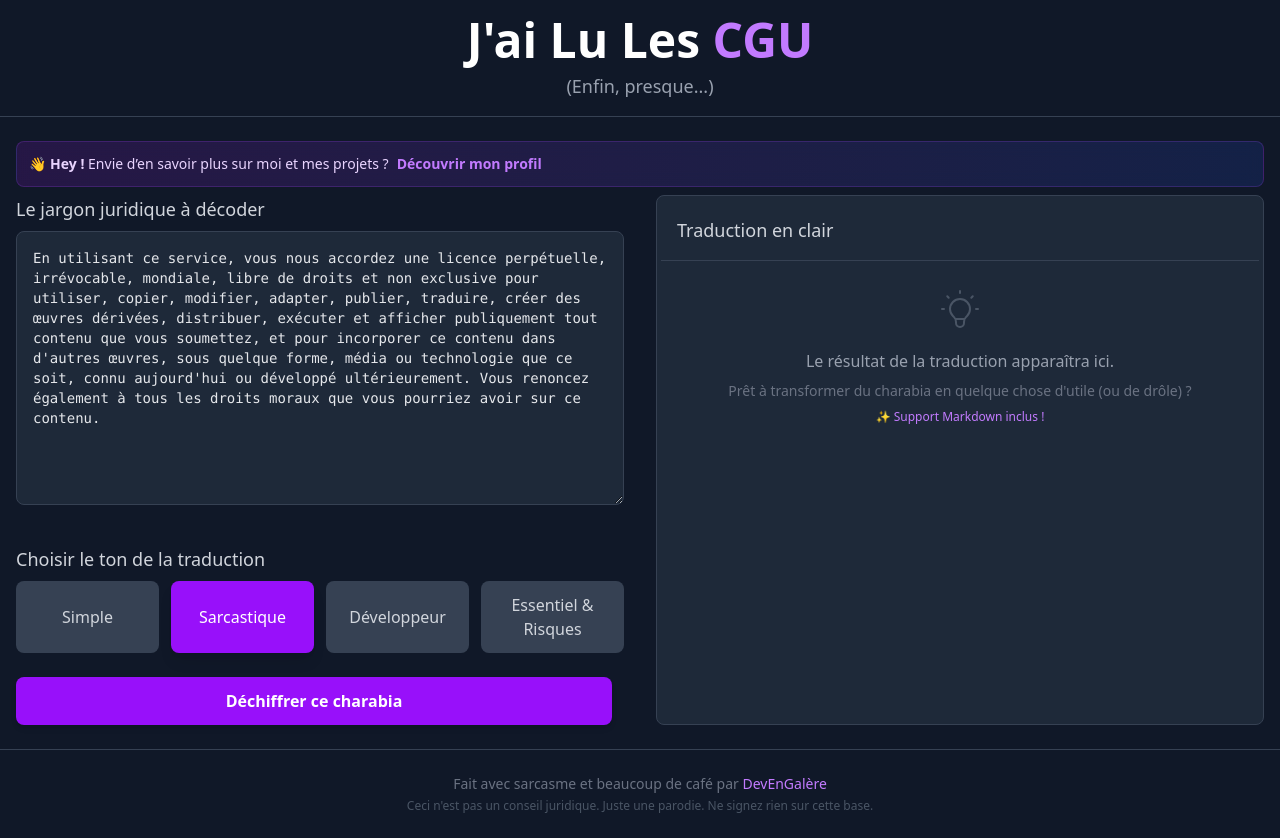
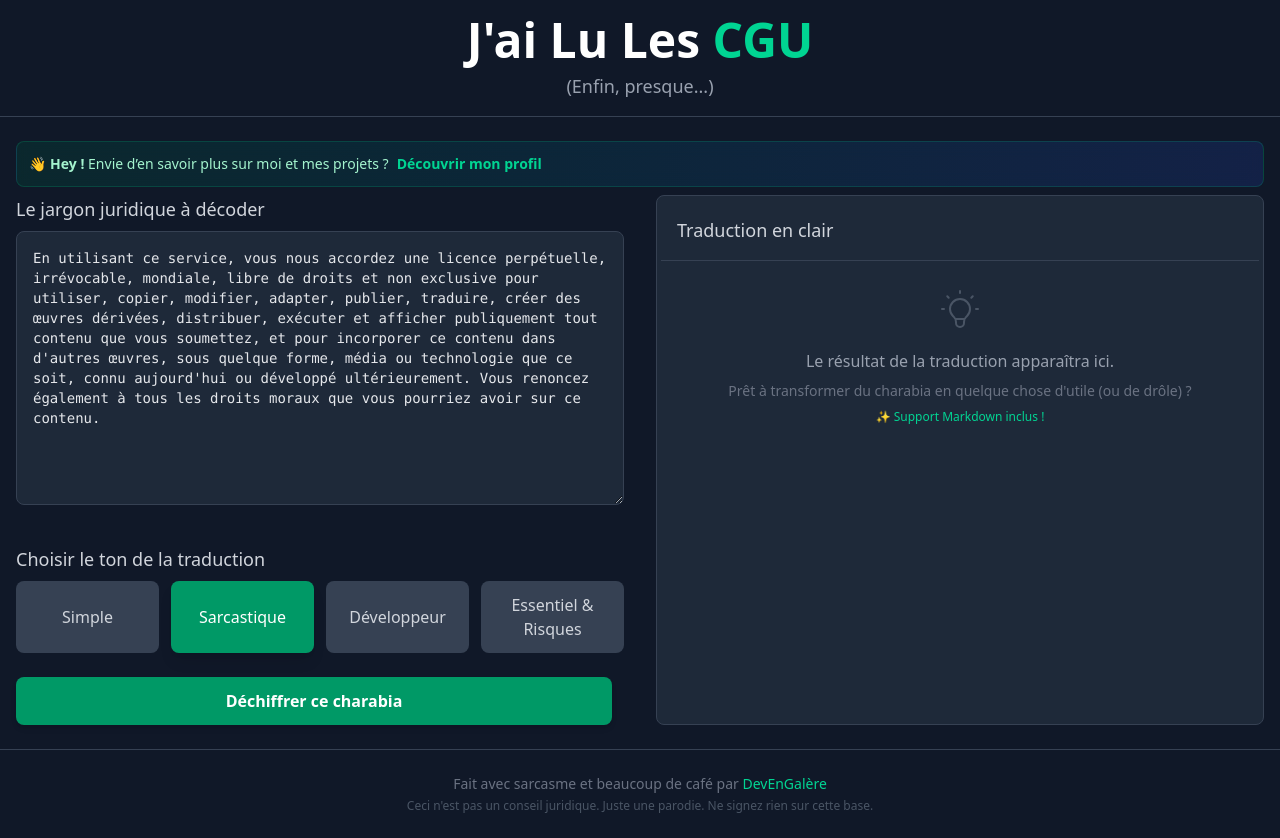
Before and after one commit to kevine-developer/terms--decoded, a React (Vite) app: page / in a window 1280 px wide. Built offline with nearby package versions, Linux system fonts and the light colour scheme; no server answers.

Commit message:
Refactor color scheme to use emerald shades across components

```diff
--- a/src/App.tsx
+++ b/src/App.tsx
@@ -15,11 +15,6 @@ import { ERROR_MESSAGES } from "./constants/errorMessage";
 import { LOADING_MESSAGES } from "./constants/loadingMessage";
 import type { AppState } from "./types/appstate.interface";
 import Cta from "./components/Cta";
-
-
-
-
-
 
 function App() {
   // State consolidé pour une meilleure gestion
@@ -197,7 +192,7 @@ function App() {
 
       <main className="flex-grow container mx-auto px-4 py-6 ">
         {/* CTA en haut */}
-      <Cta link="https://kevine-dev.link/"  title="Découvrir mon profil"/>
+        <Cta link="https://kevine-dev.link/" title="Découvrir mon profil" />
 
         <div className="flex flex-col lg:flex-row gap-8 t">
           {/* Colonne gauche - Input */}
@@ -245,7 +240,7 @@ function App() {
             {state.error && state.retryCount < 3 && (
               <button
                 onClick={() => handleReformulateInternal(state.retryCount)}
-                className="text-sm text-purple-400 hover:text-purple-300 transition-colors"
+                className="text-sm text-emerald-400 hover:text-emerald-300 transition-colors"
               >
                 Réessayer ({3 - state.retryCount} tentatives restantes)
               </button>
--- a/src/NotFound.tsx
+++ b/src/NotFound.tsx
@@ -14,10 +14,10 @@ export default function NotFound() {
   }, []);
 
   return (
-    <div className="min-h-screen bg-gradient-to-br from-gray-900 via-purple-900 to-violet-900 flex items-center justify-center relative overflow-hidden">
+    <div className="min-h-screen bg-gradient-to-br from-gray-900 via-emerald-900 to-violet-900 flex items-center justify-center relative overflow-hidden">
       {/* Animated background elements */}
       <div className="absolute inset-0 overflow-hidden">
-        <div className="absolute -top-40 -right-40 w-80 h-80 bg-purple-500 rounded-full mix-blend-multiply filter blur-xl opacity-20 animate-pulse"></div>
+        <div className="absolute -top-40 -right-40 w-80 h-80 bg-emerald-500 rounded-full mix-blend-multiply filter blur-xl opacity-20 animate-pulse"></div>
         <div className="absolute -bottom-40 -left-40 w-80 h-80 bg-blue-500 rounded-full mix-blend-multiply filter blur-xl opacity-20 animate-pulse animation-delay-2000"></div>
         <div className="absolute top-1/2 left-1/2 transform -translate-x-1/2 -translate-y-1/2 w-60 h-60 bg-pink-500 rounded-full mix-blend-multiply filter blur-xl opacity-20 animate-pulse animation-delay-4000"></div>
       </div>
@@ -41,7 +41,7 @@ export default function NotFound() {
         {/* Glitchy 404 */}
         <div className="relative mb-8">
           <h1
-            className={`text-8xl md:text-9xl font-black text-transparent bg-clip-text bg-gradient-to-r from-cyan-400 via-purple-400 to-pink-400 mb-4 transition-all duration-200 ${
+            className={`text-8xl md:text-9xl font-black text-transparent bg-clip-text bg-gradient-to-r from-cyan-400 via-emerald-400 to-pink-400 mb-4 transition-all duration-200 ${
               glitchActive ? "animate-pulse filter blur-sm" : ""
             }`}
             style={{
@@ -57,7 +57,7 @@ export default function NotFound() {
           {[...Array(6)].map((_, i) => (
             <div
               key={i}
-              className="absolute w-2 h-2 bg-purple-400 rounded-full animate-ping opacity-60"
+              className="absolute w-2 h-2 bg-emerald-400 rounded-full animate-ping opacity-60"
               style={{
                 top: `${20 + Math.random() * 60}%`,
                 left: `${10 + Math.random() * 80}%`,
@@ -77,7 +77,7 @@ export default function NotFound() {
             Comme quand tu oublies un point-virgule et que ton code plante...
             Cette page a disparu dans les méandres du serveur !
             <br />
-            <span className="text-purple-300 font-medium">
+            <span className="text-emerald-300 font-medium">
               Nos avocats-robots débuggent la situation
             </span>
           </p>
@@ -86,12 +86,12 @@ export default function NotFound() {
         <div className="flex flex-col sm:flex-row gap-4 justify-center items-center">
           <Link
             to="/"
-            className="group relative px-8 py-4 bg-gradient-to-r from-purple-600 to-blue-600 text-white font-semibold rounded-xl shadow-lg hover:shadow-purple-500/25 transition-all duration-300 hover:scale-105 focus:outline-none focus:ring-2 focus:ring-purple-500 focus:ring-offset-2 focus:ring-offset-gray-900"
+            className="group relative px-8 py-4 bg-gradient-to-r from-emerald-600 to-blue-600 text-white font-semibold rounded-xl shadow-lg hover:shadow-emerald-500/25 transition-all duration-300 hover:scale-105 focus:outline-none focus:ring-2 focus:ring-emerald-500 focus:ring-offset-2 focus:ring-offset-gray-900"
           >
             <span className="relative z-10 flex items-center gap-2">
               git checkout main
             </span>
-            <div className="absolute inset-0 bg-gradient-to-r from-purple-600 to-blue-600 rounded-xl blur opacity-0 group-hover:opacity-50 transition-opacity duration-300"></div>
+            <div className="absolute inset-0 bg-gradient-to-r from-emerald-600 to-blue-600 rounded-xl blur opacity-0 group-hover:opacity-50 transition-opacity duration-300"></div>
           </Link>
 
           <button
@@ -110,7 +110,7 @@ export default function NotFound() {
             💡 <strong>DevEnGalère du jour :</strong> Quand tu cherches une page
             qui existe pas, c'est comme debugger un code qui marche chez moi™
             mais pas en prod...
-            <span className="text-purple-300">C'est un classic ! 😂</span>
+            <span className="text-emerald-300">C'est un classic ! 😂</span>
           </p>
         </div>
       </div>
--- a/src/components/ActionButton.tsx
+++ b/src/components/ActionButton.tsx
@@ -1,21 +1,24 @@
-
 interface ActionButtonProps {
   onClick: () => void;
   disabled?: boolean;
   children: React.ReactNode;
 }
 
-function ActionButton ( { onClick, disabled = false, children }: ActionButtonProps ) {
+function ActionButton({
+  onClick,
+  disabled = false,
+  children,
+}: ActionButtonProps) {
   return (
     <button
       type="button"
       onClick={onClick}
       disabled={disabled}
-      className="w-full bg-purple-600 hover:bg-purple-700 text-white font-bold py-3 px-4 rounded-lg shadow-md  transition-all duration-200 focus:outline-none focus:ring-2 focus:ring-offset-2 focus:ring-offset-gray-900 focus:ring-indigo-500 disabled:bg-gray-500 disabled:cursor-not-allowed cursor-pointer disabled:shadow-none"
+      className="w-full bg-emerald-600 hover:bg-emerald-700 text-white font-bold py-3 px-4 rounded-lg shadow-md  transition-all duration-200 focus:outline-none focus:ring-2 focus:ring-offset-2 focus:ring-offset-gray-900 focus:ring-indigo-500 disabled:bg-gray-500 disabled:cursor-not-allowed cursor-pointer disabled:shadow-none"
     >
       {children}
     </button>
-  )
+  );
 }
 
-export default ActionButton
+export default ActionButton;
--- a/src/components/Cta.tsx
+++ b/src/components/Cta.tsx
@@ -5,8 +5,8 @@ interface ctaProps {
 
 function Cta({ link, title }: ctaProps) {
   return (
-    <div className="mb-2 p-3 bg-gradient-to-r from-purple-900/30 to-blue-900/30 border border-purple-500/20 rounded-lg backdrop-blur-sm">
-      <p className="text-sm  text-purple-200 flex  flex-col md:flex-row items-center text-center gap-2">
+    <div className="mb-2 p-3 bg-gradient-to-r from-emerald-900/30 to-blue-900/30 border border-emerald-500/20 rounded-lg backdrop-blur-sm">
+      <p className="text-sm  text-emerald-200 flex  flex-col md:flex-row items-center text-center gap-2">
         <span>
           👋 <strong>Hey&nbsp;!</strong> Envie d’en savoir plus sur moi et mes
           projets&nbsp;?
@@ -15,7 +15,7 @@ function Cta({ link, title }: ctaProps) {
           href={link}
           target="_blank"
           rel="noopener noreferrer"
-          className="font-semibold text-purple-400"
+          className="font-semibold text-emerald-400"
           aria-label="Découvrir mon profil, s'ouvre dans un nouvel onglet"
         >
           {title}
--- a/src/components/Footer.tsx
+++ b/src/components/Footer.tsx
@@ -7,7 +7,7 @@ function Footer() {
           href="https://kevine-dev.link/"
           target="_blank"
           rel="noopener noreferrer"
-          className="text-purple-400 hover:underline"
+          className="text-emerald-400 hover:underline"
         >
           DevEnGalère
         </a>
--- a/src/components/Header.tsx
+++ b/src/components/Header.tsx
@@ -2,7 +2,7 @@ function Header() {
   return (
     <header className="text-center py-2 md:py-4 border-b border-gray-700">
       <h1 className="text-4xl md:text-5xl font-bold text-white">
-        J'ai Lu Les <span className="text-purple-400">CGU</span>
+        J'ai Lu Les <span className="text-emerald-400">CGU</span>
       </h1>
       <p className="text-gray-400 mt-2 text-lg">(Enfin, presque...)</p>
     </header>
--- a/src/components/OutputDisplay.tsx
+++ b/src/components/OutputDisplay.tsx
@@ -176,7 +176,7 @@ const OutputDisplay = ({ outputText, error }: OutputDisplayProps) => {
               Prêt à transformer du charabia en quelque chose d'utile (ou de
               drôle) ?
             </p>
-            <p className="text-xs text-purple-400 mt-2">
+            <p className="text-xs text-emerald-400 mt-2">
               ✨ Support Markdown inclus !
             </p>
           </div>
--- a/src/components/ToneSelector.tsx
+++ b/src/components/ToneSelector.tsx
@@ -57,11 +57,11 @@ function ToneSelector({
                 text-center py-3 px-4 rounded-lg font-medium
                 transition-all duration-200
                 focus:outline-none focus:ring-2 focus:ring-offset-2
-                focus:ring-offset-gray-900 focus:ring-purple-500
+                focus:ring-offset-gray-900 focus:ring-emerald-500
                 disabled:opacity-50 disabled:cursor-not-allowed
                 ${
                   isSelected
-                    ? "bg-purple-600 hover:bg-purple-700 text-white shadow-lg"
+                    ? "bg-emerald-600 hover:bg-emerald-700 text-white shadow-lg"
                     : "bg-gray-700 text-gray-300 hover:bg-gray-600 disabled:hover:bg-gray-700"
                 }
               `
--- a/src/utils/parseMarkdown.ts
+++ b/src/utils/parseMarkdown.ts
@@ -40,7 +40,7 @@ export const parseMarkdown = (text: string): string => {
   // Code inline
   html = html.replace(
     /`([^`]+)`/gim,
-    '<code class="bg-gray-700 text-purple-300 px-2 py-1 rounded text-sm font-mono">$1</code>'
+    '<code class="bg-gray-700 text-emerald-300 px-2 py-1 rounded text-sm font-mono">$1</code>'
   );
 
   // Code blocks
@@ -55,7 +55,7 @@ export const parseMarkdown = (text: string): string => {
   // Lists non-ordonnées
   html = html.replace(
     /^\s*[*+-]\s+(.+)$/gim,
-    '<li class="ml-6 mb-2 text-gray-300 relative"><span class="absolute -ml-6 text-purple-400">•</span>$1</li>'
+    '<li class="ml-6 mb-2 text-gray-300 relative"><span class="absolute -ml-6 text-emerald-400">•</span>$1</li>'
   );
 
   // Lists ordonnées
@@ -79,7 +79,7 @@ export const parseMarkdown = (text: string): string => {
   // Blockquotes
   html = html.replace(
     /^>\s*(.+)$/gim,
-    '<blockquote class="border-l-4 border-purple-500 pl-4 my-4 italic text-gray-400 bg-gray-800/30 py-2 rounded-r">$1</blockquote>'
+    '<blockquote class="border-l-4 border-emerald-500 pl-4 my-4 italic text-gray-400 bg-gray-800/30 py-2 rounded-r">$1</blockquote>'
   );
 
   // Horizontal rules
```
